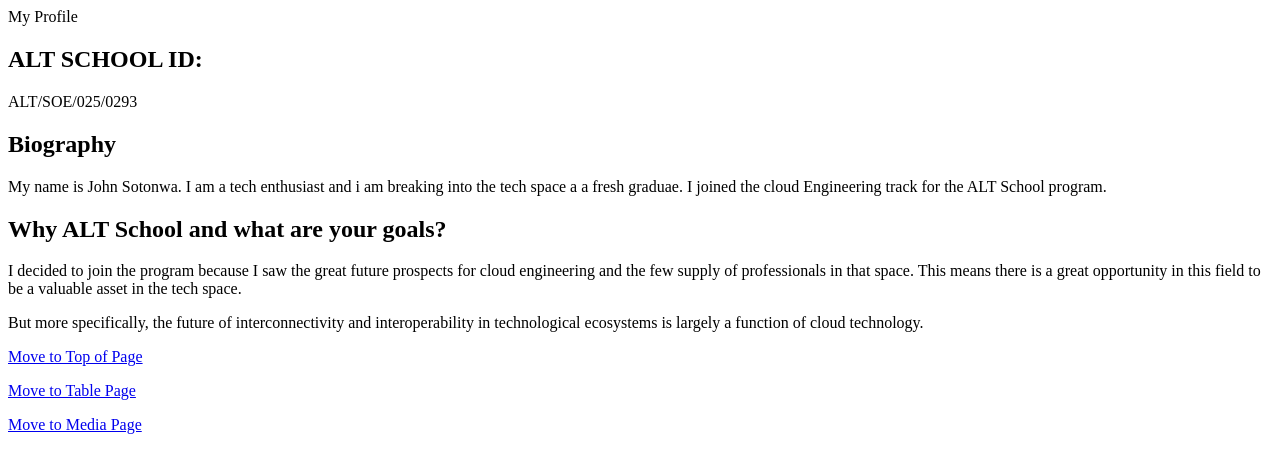
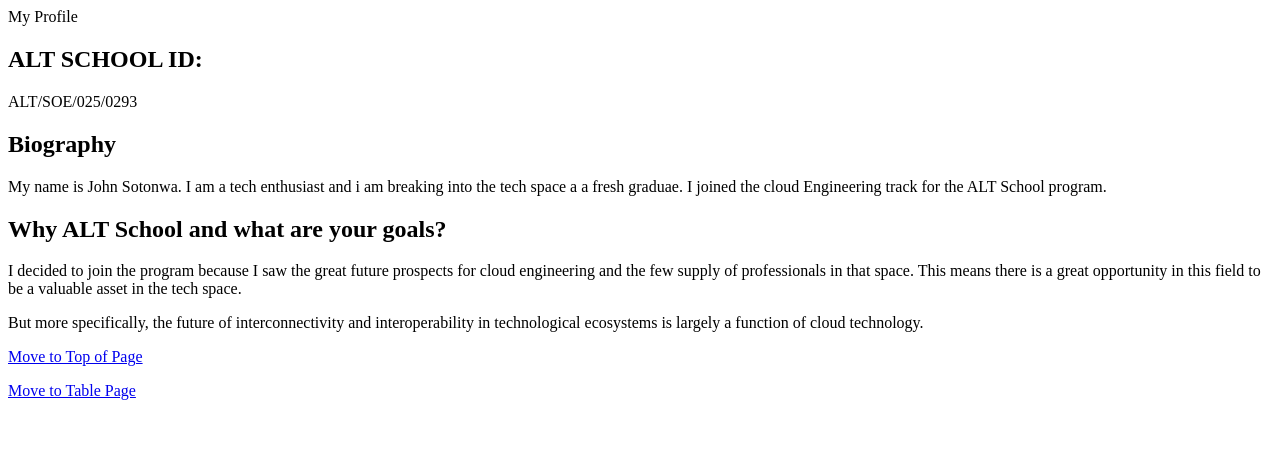
Before and after one commit to JohnSotonwa/alt-school, a plain HTML site: page index.html in a window 1280 px wide. Drawn offline with Linux system fonts and the light colour scheme.

Commit message:
Update index.html

```diff
--- a/index.html
+++ b/index.html
@@ -25,7 +25,6 @@
 
         <p><a href="#top">Move to Top of Page</a></p>
         <p><a href="table.html">Move to Table Page</a></p>
-        <p><a href="media.html">Move to Media Page</a></p>
     </main>
 
 </body>
```
